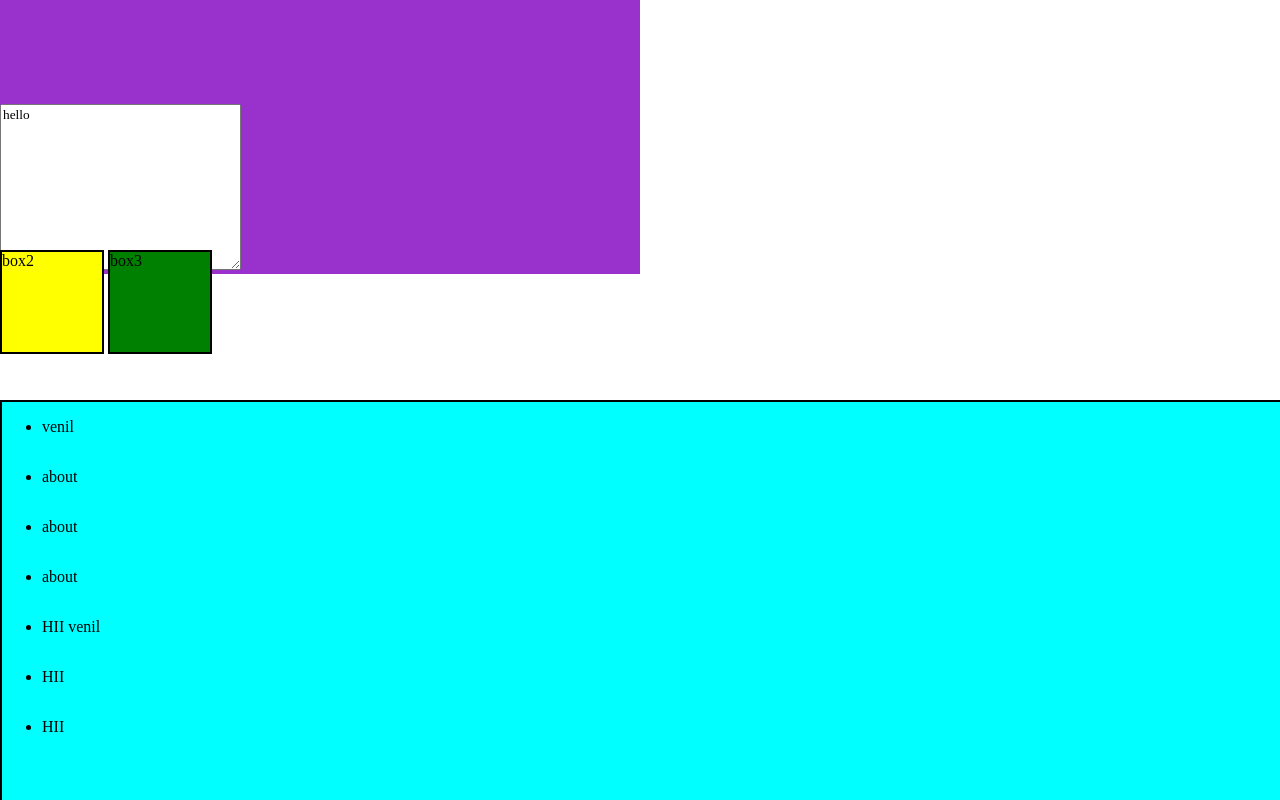
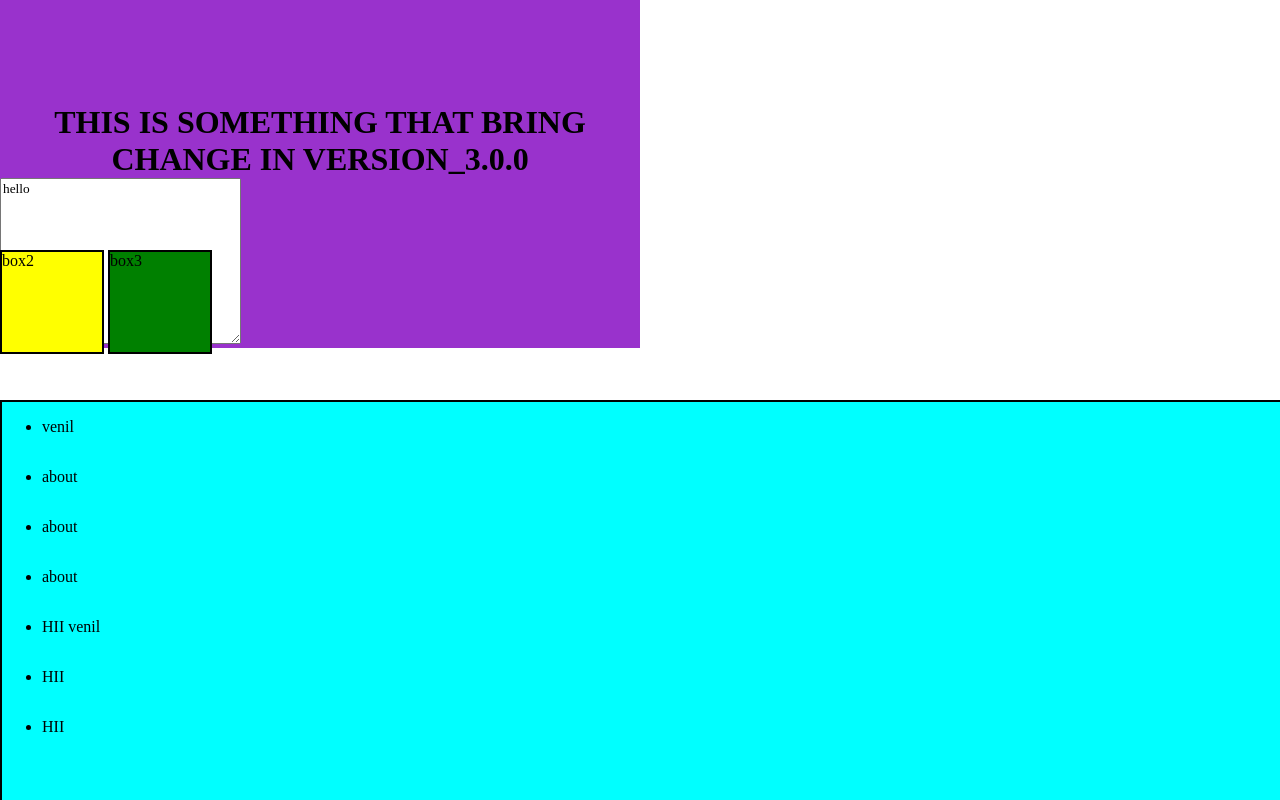
Before and after one commit to venil-04/practice, a plain HTML site: page index.html in a window 1280 px wide. Shown: the top 800 px of the page. Drawn offline with Linux system fonts and the light colour scheme.

Commit message:
v3 changes

```diff
--- a/index.html
+++ b/index.html
@@ -27,7 +27,9 @@
  <div class="box">box4</div>
 
  <form action="get">
-
+    <h1>
+        this is something that bring change in version_3.0.0
+    </h1>
     <textarea name="" id="" cols="30" rows="10">hello</textarea>
  </form>
 </div>
```
